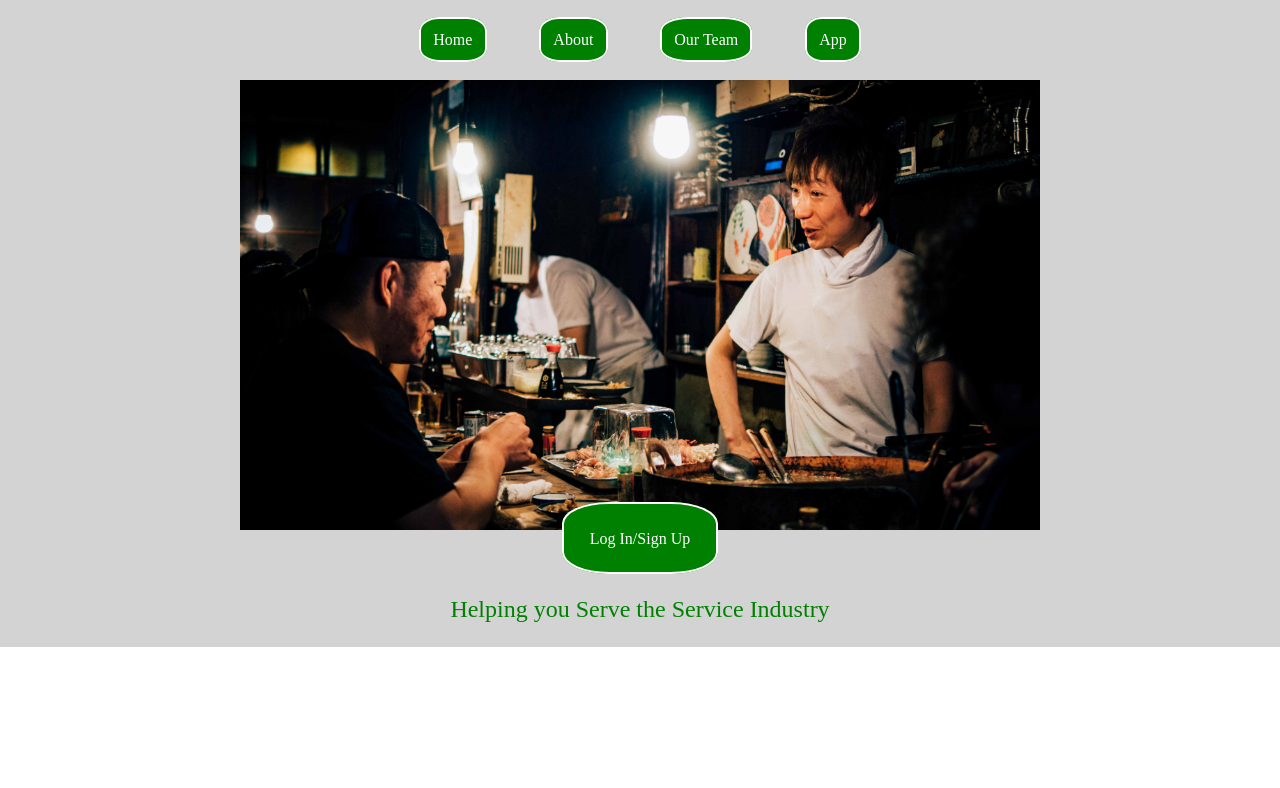
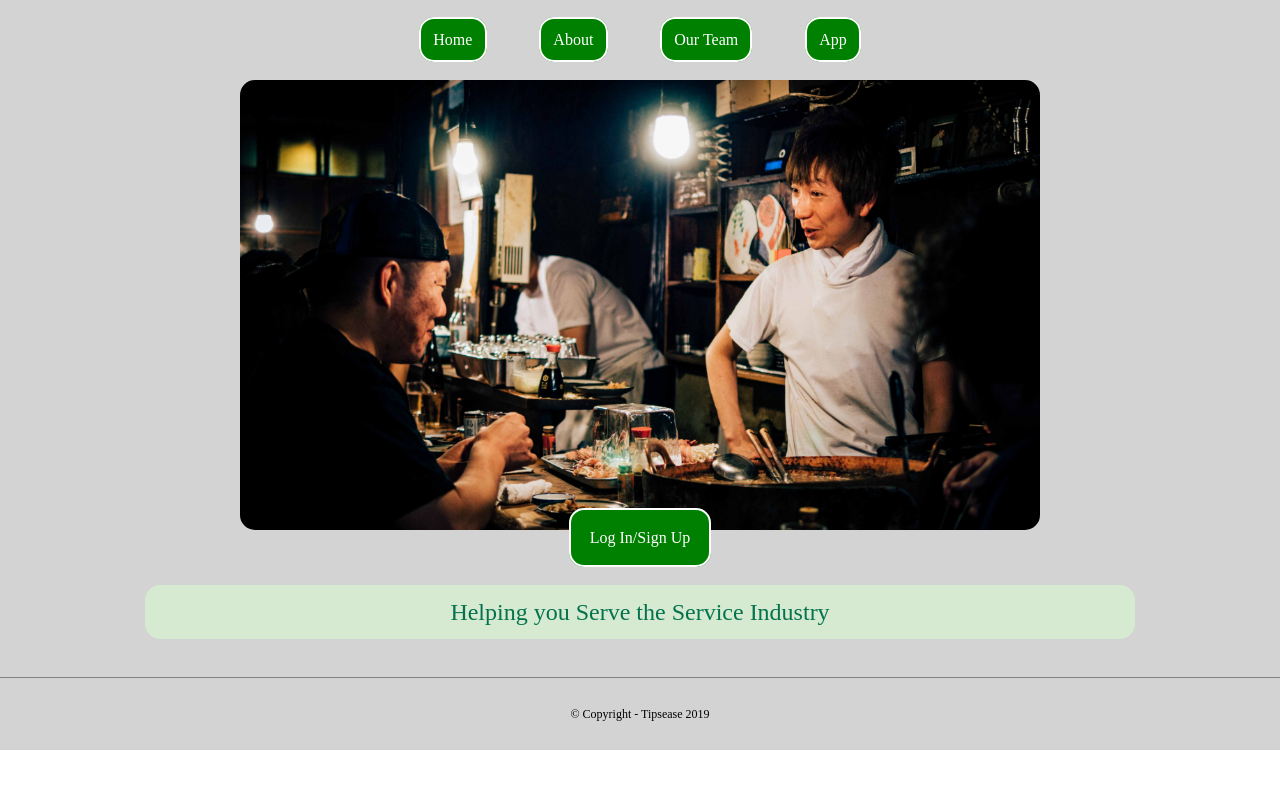
Before and after one commit to TeamTipsease/Marketing-2, a plain HTML site: page index.html in a window 1280 px wide. Drawn offline with Linux system fonts and the light colour scheme.

Commit message:
added more styles/content to landing page

```diff
--- a/index.html
+++ b/index.html
@@ -25,11 +25,16 @@
       </nav>
       <div class="btn-container">
         <img src="img\banner1.jpg">
-        <a href ="" class="btn">Log In/Sign Up</a>
+        <a href="" class="btn">Log In/Sign Up</a>
       </div>
-      <h2>Helping you Serve the Service Industry</h2>
+      <h1>Helping you Serve the Service Industry</h1>
     </header>
-  </div>
+
+  <footer>
+    <p>&#169; Copyright - Tipsease 2019
+    </p>
+  </footer>
+</div>
 </body>
 
 </html>
--- a/less/global.less
+++ b/less/global.less
@@ -1,10 +1,21 @@
 .container {
-    margin:0 auto;
-    background-color:lightgray;
+    margin          : 0 auto;
+    background-color: lightgray;
 }
 
 img {
-    display:block;
-    width:100vh;
-    margin:0 auto;
+    display      : block;
+    width        : 100vh;
+    margin       : 0 auto;
+    border-radius: 15px;
 }
+
+footer {
+    background-color:lightgray;
+    p {
+        font-size: .75rem;
+        text-align:center;
+        padding:30px;
+        border-top:1px solid gray;
+    }
+}
--- a/less/index.less
+++ b/less/index.less
@@ -3,4 +3,3 @@
 @import "reset";
 @import "global";
 @import "navigation";
-@import "home-page";
--- a/less/mixins.less
+++ b/less/mixins.less
@@ -3,5 +3,5 @@
 .hover {
     color: #4FA93E;
     background-color: #F3EFF5;
-    border:1px green solid;
+    border:2px green solid;
 }
--- a/less/navigation.less
+++ b/less/navigation.less
@@ -11,7 +11,7 @@ header {
         padding         : 1%;
         margin          : 2%;
         border          : 2px solid white;
-        border-radius   : 30%;
+        border-radius   : 15px;
         background-color: green;
         color           : white;
         &:hover {.hover}
@@ -23,15 +23,18 @@ header {
         border          : 2px solid white;
         color           : white;
         text-align      : center;
-        padding         : 2%;
-        border-radius   : 30%;
+        padding         : 1.5%;
+        border-radius   : 15px;
         &:hover {.hover}
     }
 
-    h2 {
+    h1 {
         font-size:1.5rem;
-        padding:2%;
-        color:green;
-        margin:2%;
+        padding:15px;
+        color:#04724D;
+        margin:3% auto;
+        background-color:#D5EAD1;
+        width:75%;
+        border-radius:15px;
     }
 }
--- a/less/variables.less
+++ b/less/variables.less
@@ -1,16 +1,8 @@
 // Color assignments
-@font-color: @shark;
-@button-bg: @eastern-blue;
-@main-bg:  @white;
-@navigation-border: @silver;
-@footer-bg: @sandy-beach;
 
 // Colors
-@white: #FFFFFF;
-@silver: #C0C0C0;
-@shark: #212529;
-@eastern-blue: #17A2B8;
-@sandy-beach: #FFEBCD;
+
+
 
 //Queries
 @mobile: ~"( max-width: 500px )";
```
Also changed, not shown: css/index.css, less/home-page.less (deleted).
